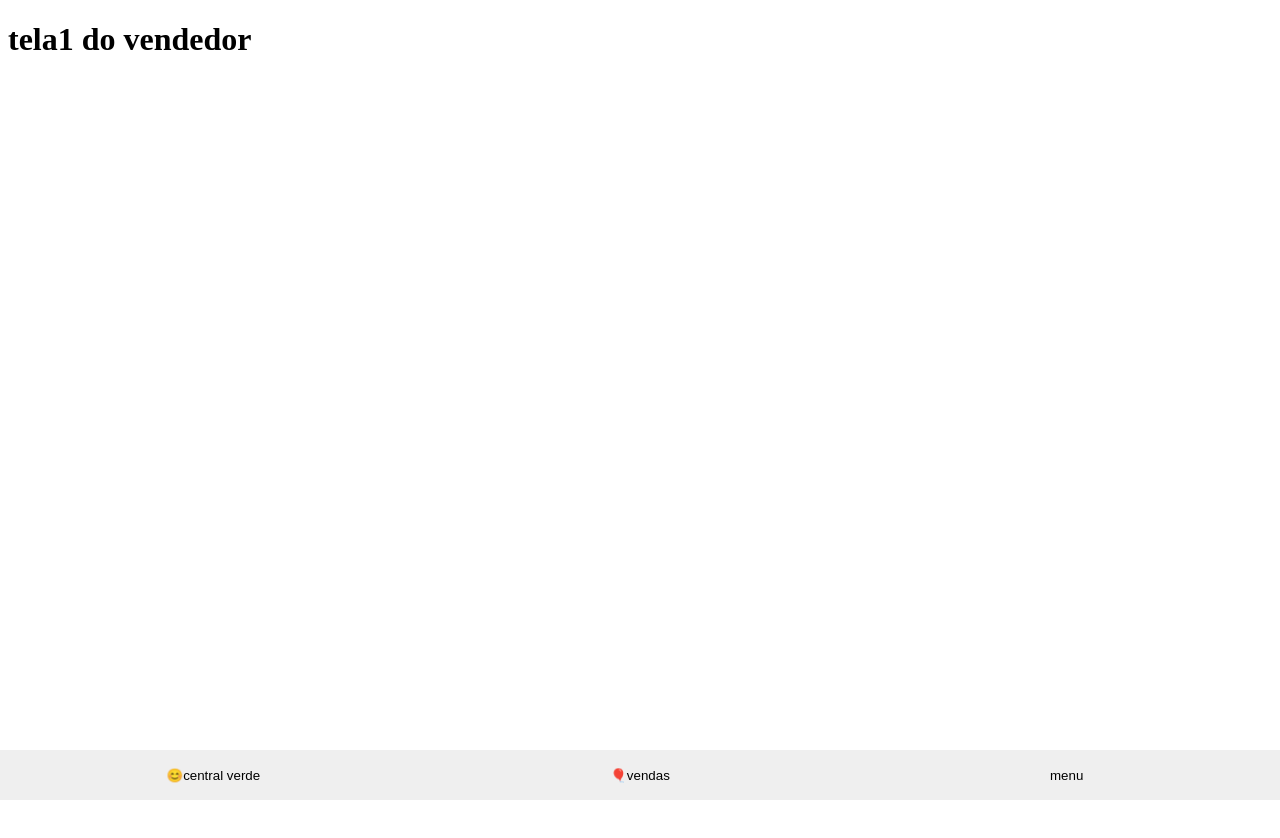
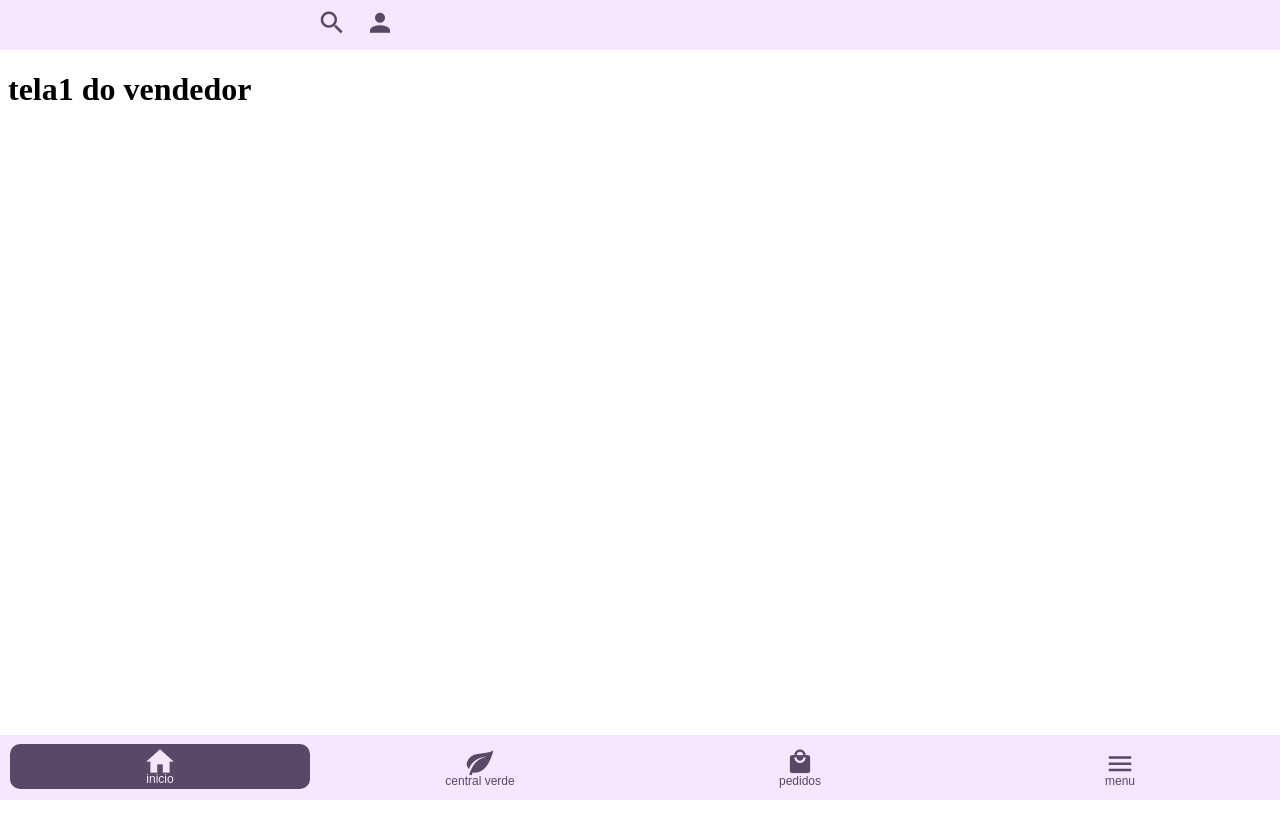
Before and after one commit to pedrooou/achaiprojeto, a website: page www/tabvendedor/telaTabVendedor/tabvendedor.html in a window 1280 px wide. Before the commit the page ends 800 px from the top, so only its background shows below. Drawn offline with Linux system fonts and the light colour scheme.

Commit message:
mudanças na tab do vendedor e tela 2

```diff
--- a/www/tabcomprador/telaTabComprador/tabcomprador.css
+++ b/www/tabcomprador/telaTabComprador/tabcomprador.css
@@ -157,10 +157,10 @@ border-radius: 50%;
     margin-top: -5px;
 }
 
-#dis-pontos{
+#dis-menu{
   font-size: 12px;
     display: block;
-    margin-top: 1px;
+    margin-top: -8px;
 }
 
 /*Icones dos Botões*/
@@ -180,12 +180,10 @@ border-radius: 50%;
     margin: 0;
 }
 
-.mdi-currency-usd{
-    border-radius: 50%;
-    border: 2px solid;
+.mdi-menu{
     justify-content: center;
     align-items: center;
-    font-size: 20px;
+    font-size: 30px;
     margin: 0;
 }
 
@@ -198,7 +196,7 @@ border-radius: 50%;
 
 /*caixas dos icones*/
 
-#caixa-home, #caixa-localizar, #caixa-pedidos, #caixa-pontos{
+#caixa-home, #caixa-localizar, #caixa-pedidos, #caixa-menu{
    margin: auto;
 }
 
--- a/www/tabvendedor/telaTabVendedor/tabvendedor.css
+++ b/www/tabvendedor/telaTabVendedor/tabvendedor.css
@@ -16,20 +16,212 @@ body{
     display: flex;
     width: 100%;
     bottom: 0;
-    height: 50px;
+    height: 65px;
     border: none;
-    position: absolute;
+    position: fixed;
+    background: #f6e6fe;
 }
 
 #tab_bar button {
 flex: 1;
-color: white;
+padding: 10px;
+background: none;
+color: #5b4766;
+font-size: 15px;
 border: none;
-color: black;
 }
 
 iframe {
-    height: 94.49%;
+    height: 98%;
     border: none;
     width: 100%;
+    overflow: hidden;
+    display: block;
+    margin-bottom: 50px;
 }
+
+#tab_bar button {
+    flex: 1;
+    padding: 10px;
+    border: none;
+    color: #5b4766;
+    background: none;
+    font-size: 15px;;
+}
+
+.conteudo-do-app {
+    display: block;
+    height:100%;
+    border: none;
+    margin-bottom: 50px;
+    width: 100%;
+    border-bottom-left-radius: 10px;
+}
+
+#tab_bar2{
+    width: 100%;
+    top: 0;
+    display: flex;
+    height: 50px;
+}
+
+#tab_bar2 button {
+    flex: 1;
+}
+
+* {
+    margin: 0;
+    padding: 0;
+    box-sizing: border-box;
+}
+
+.topbar {
+    display: flex;
+    justify-content: space-between;
+    align-items: center;
+    background-color: #4f0c4b;
+    padding: 10px 20px;
+}
+
+.barradepesquisa input {
+padding: 8px;
+font-size: 1em;
+border: none;
+border-radius: 20px;
+width: 250px;
+padding-left: 20px;
+}
+
+.perfil {
+    width: 40px;
+height: 40px;
+border-radius: 50%;
+}
+
+.perfil img {
+    width: 40px;
+    height: 40px;
+    border-radius: 50%;
+}
+
+#barra-superior {
+    display: flex;
+    position: relative;
+    width: 100%;
+    height: 50px;
+    background: #f6e6fe;
+    color:  #5b4766;
+}
+
+#icone-lupa {
+    position: absolute;
+    font-size: 30px;
+    left: 317px;
+    top: 7px;
+}
+
+#icone-perfil {
+    position: absolute;
+    font-size: 30px;
+    left: 365px;
+    top: 7px;
+}
+
+
+
+#pesquisa{
+    display: none;
+    width: 170px;
+    height:  25px;
+}
+
+#label1 {
+    display: none;
+    position: absolute;
+}
+
+ #barra-superior-esquerda{
+    display: flex;
+    align-items: center;
+    justify-content: center;
+ }
+
+ /* nomes dos botões da tab*/
+
+#dis-inicio{
+    font-size: 12px;
+    display: block;
+    margin-top: -10px;
+    color: #f6e6fe;
+}
+
+ #dis-cverde{
+    font-size: 12px;
+    display: block;
+    margin-top: -7.9px;
+}
+
+#dis-pedidos{
+      font-size: 12px;
+    display: block;
+    margin-top: -5px;
+}
+
+#dis-menu{
+  font-size: 12px;
+    display: block;
+    margin-top: -8px;
+}
+
+/*Icones dos Botões*/
+
+ .mdi-home{
+    justify-content: center;
+    align-items: center;
+    color: #f6e6fe;
+    font-size: 33px;
+    margin: 0;
+}
+
+.mdi-leaf{
+    justify-content: center;
+    align-items: center;
+    font-size: 32px;
+    margin: 0;
+}
+
+.mdi-menu{
+    justify-content: center;
+    align-items: center;
+    font-size: 30px;
+    margin: 0;
+}
+
+ .mdi-shopping{
+    justify-content: center;
+    align-items: center;
+    font-size: 27px;
+    margin: 0;
+ }
+
+/*caixas dos icones*/
+
+#caixa-home, #caixa-localizar, #caixa-pedidos, #caixa-menu{
+   margin: auto;
+}
+
+#caixa-home{
+    margin-top: -2px;
+    background-color: #5b4766;
+    border-radius: 10px;
+    height: 45px;
+}
+
+ #caixa-cverde{
+    height: 45px;
+ }
+
+#sacola{
+    height: 20px;
+    width: auto;
+}
--- a/www/tabvendedor/telaTabVendedor/tabvendedor.html
+++ b/www/tabvendedor/telaTabVendedor/tabvendedor.html
@@ -4,14 +4,41 @@
     <meta charset="UTF-8" />
     <meta name="viewport" content="width=device-width, initial-scale=1.0" />
     <link rel="stylesheet" href="tabvendedor.css">
-    <title>Document</title>
+    <link rel="stylesheet" href="../../css/materialdesignicons.min.css">
+    <title>tabvendedor</title>
   </head>
   <body>
-    <iframe src="../telasVendedor/tela1/tela1vendedor.html" id="conteudo"> </iframe>
+      <div id="barra-superior">
+    <div id="barra-superior-esquerda">
+      <input type="text" id="pesquisa" /> <label id="label1">pesquisar</label> <i id="icone-lupa"
+        class="mdi mdi-magnify"></i>
+    </div>
+    <i id="icone-perfil" class="mdi mdi-account"></i>
+  </div>
+    <iframe src="../telasVendedor/tela1/tela1vendedor.html" id="conteudo" class="conteudo-do-app"> </iframe>
     <div id="tab_bar">
-      <button onclick="mostrar('../telasVendedor/tela1/tela1vendedor.html')"> 😊central verde</button>
-      <button onclick="mostrar('../telasVendedor/tela2/tela2vendedor.html')"> 🎈vendas</button>
-      <button onclick="mostrar('../telasVendedor/tela3/tela3vendedor.html')">menu</button>
+      <button id="botao-home" onclick="mostrar('../telasVendedor/tela1/tela1vendedor.html')">
+       <div id="caixa-home">
+        <i class="mdi mdi-home"></i>
+        <label id="dis-inicio">inicio</label>
+        <i class="mdi "></i>
+      </div></button>
+      <button onclick="mostrar('../telasVendedor/tela2/tela2vendedor.html')">
+ <div id="caixa-cverde">
+        <i class="mdi mdi-leaf"></i>
+        <label id="dis-cverde">central verde</label>
+      </div></button>
+      <button onclick="mostrar('../telasVendedor/tela3/tela3vendedor.html')">
+        <div id="caixa-pedidos">
+        <i class="mdi mdi-shopping"></i>
+        <label id="dis-pedidos">pedidos</label>
+      </div>
+      </button>
+       <button onclick="mostrar('../telasVendedor/tela4/tela4vendedor.html')">
+      <div id="caixa-menu">
+        <i class="mdi mdi-menu"></i>
+        <label id="dis-menu">menu</label>
+      </div></button>
     </div>
     <script src="tabvendedor.js"></script>
   </body>
```
Also changed, not shown: www/tabcomprador/telaTabComprador/tabcomprador.html (+3 -3 lines), www/tabvendedor/telasVendedor/tela2/tela2vendedor.css (+54 -0 lines), www/tabvendedor/telasVendedor/tela2/tela2vendedor.html (+18 -3 lines), www/tabcomprador/telascomprador/tela2/tela2comprador.js (added), www/tabcomprador/telascomprador/tela2/tela3comprador.js (deleted).
